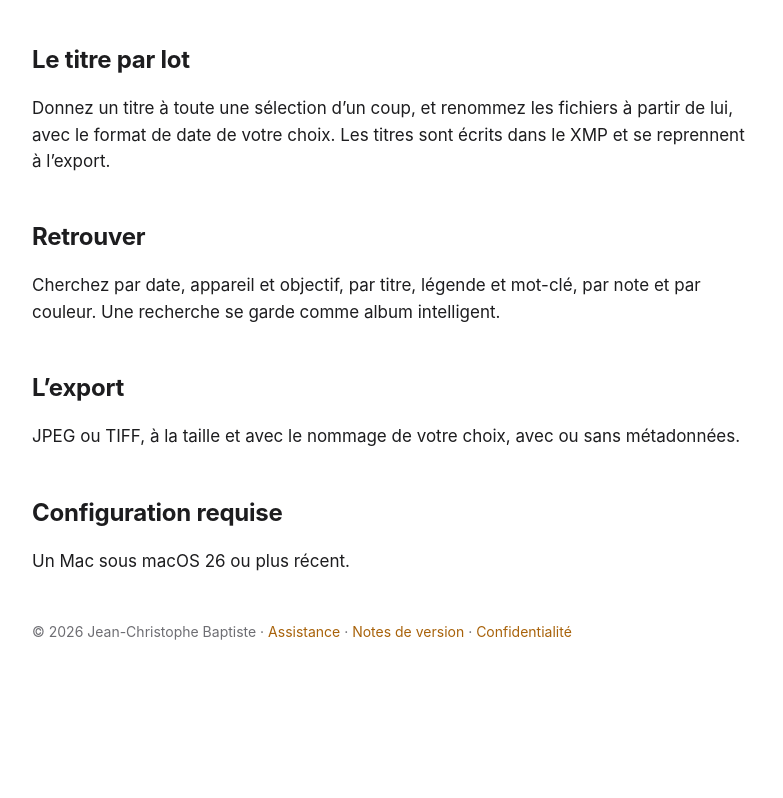
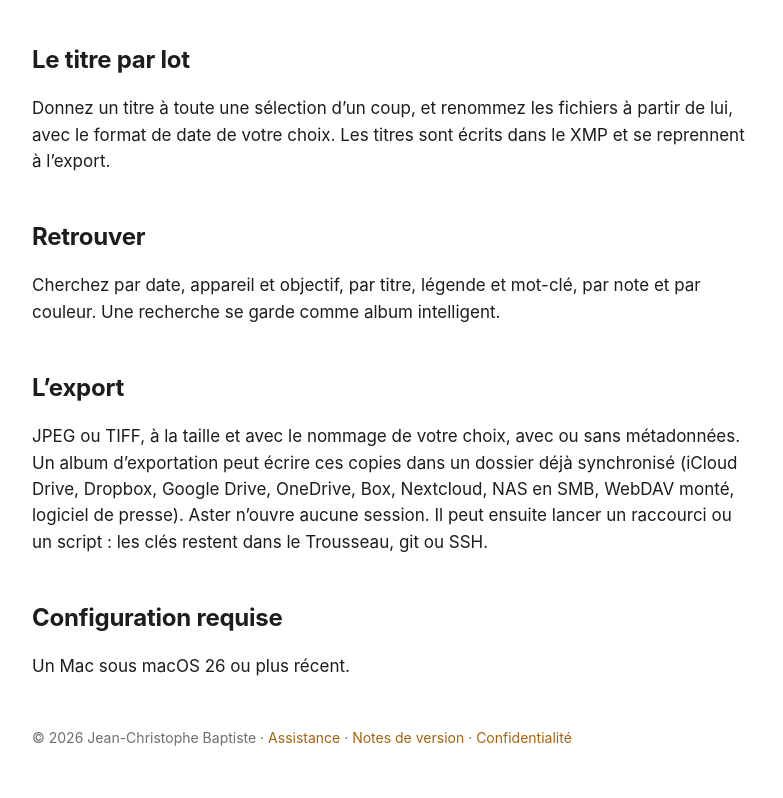
Before and after one commit to phocean/aster-site, a plain HTML site: page docs/fr/features.html in a window 1280 px wide. Shown: the part 2454-3252 px from the top of the page, without its empty margins (248-1031 px from the left). Before the commit the page ends 3147 px from the top, so only its background shows below. Drawn offline with Linux system fonts and the light colour scheme.

Commit message:
Site : « Fonctionne avec » (albums d'exportation vers un dossier synchronisé, raccourci ou script après l'envoi)
Co-Authored-By: Claude Opus 5.5 <noreply@anthropic.com>

```diff
--- a/docs/fr/features.html
+++ b/docs/fr/features.html
@@ -54,7 +54,7 @@
     <p>Cherchez par date, appareil et objectif, par titre, légende et mot-clé, par note et par couleur. Une recherche se garde comme album intelligent.</p>
 
     <h2>L’export</h2>
-    <p>JPEG ou TIFF, à la taille et avec le nommage de votre choix, avec ou sans métadonnées.</p>
+    <p>JPEG ou TIFF, à la taille et avec le nommage de votre choix, avec ou sans métadonnées. Un album d’exportation peut écrire ces copies dans un dossier déjà synchronisé (iCloud Drive, Dropbox, Google Drive, OneDrive, Box, Nextcloud, NAS en SMB, WebDAV monté, logiciel de presse). Aster n’ouvre aucune session. Il peut ensuite lancer un raccourci ou un script : les clés restent dans le Trousseau, git ou SSH.</p>
 
     <h2>Configuration requise</h2>
     <p>Un Mac sous macOS 26 ou plus récent.</p>
```
Also changed, not shown: docs/features.html (+1 -1 lines).
